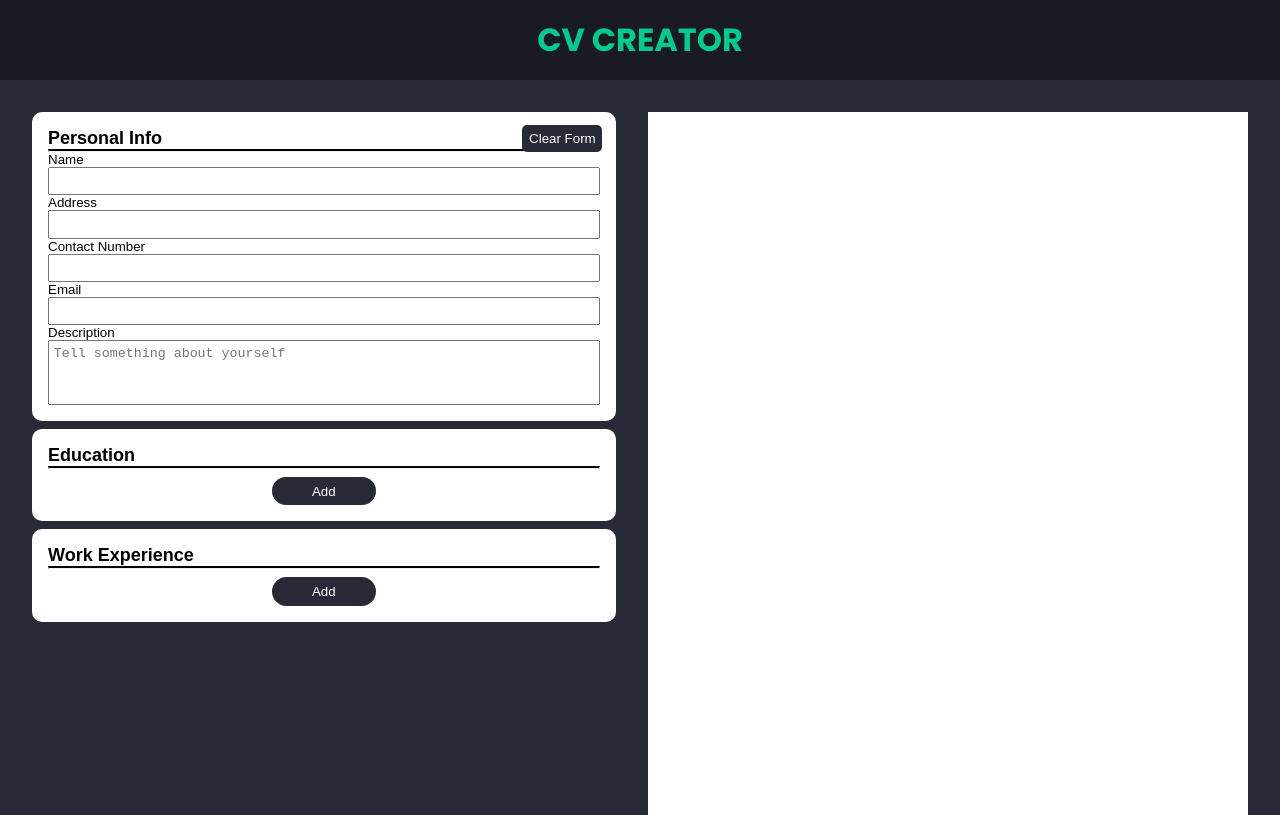
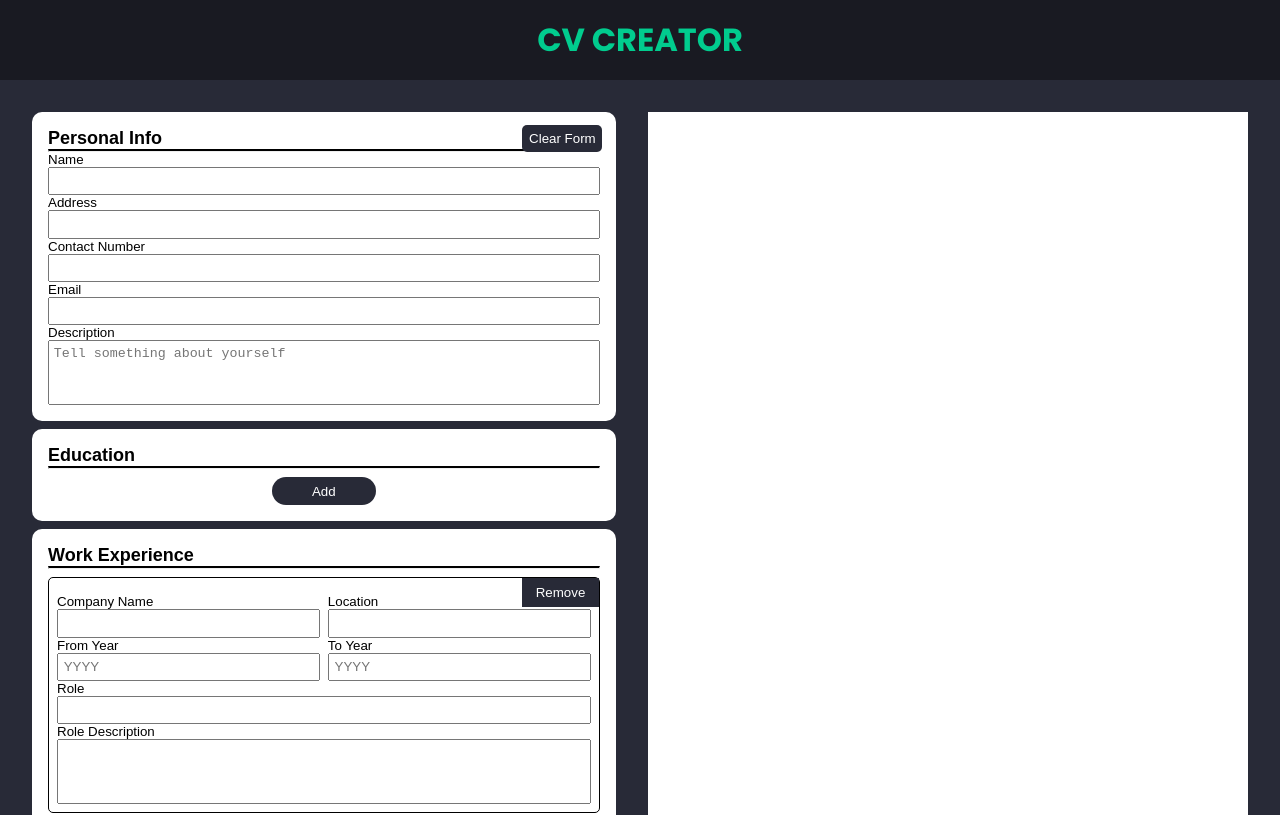
Before and after one commit to Sanjero20/cv-application, a React (Vite) app: page / in a window 1280 px wide. Shown: the top 815 px of the page. Built offline with nearby package versions, Linux system fonts and the light colour scheme; a web font is replaced by a local one.

Commit message:
Add more input fields for work

```diff
--- a/src/components/Main.jsx
+++ b/src/components/Main.jsx
@@ -16,6 +16,17 @@ import '../styles/Form.css';
 
 const retrievedData = retrieveFromLocal('state');
 
+const newValue = {
+  id: uniqid(),
+  companyName: '',
+  location: '',
+  role: '',
+  roleDescription: '',
+  tasks: [],
+  fromYr: '',
+  toYr: '',
+};
+
 const defaultState = {
   personalInfo: {
     name: '',
@@ -25,7 +36,7 @@ const defaultState = {
     description: '',
   },
   education: [],
-  workExperience: [],
+  workExperience: [newValue],
 };
 
 export class Main extends Component {
--- a/src/components/form/Work.jsx
+++ b/src/components/form/Work.jsx
@@ -1,4 +1,15 @@
 import React, { Component } from 'react';
+
+// const newValue = {
+//   id: uniqid(),
+//   companyName: '',
+//   location: '',
+//   role: '',
+//   roleDescription: '',
+//   tasks: [],
+//   fromYr: '',
+//   toYr: '',
+// };
 
 class Work extends Component {
   constructor(props) {
@@ -11,14 +22,38 @@ class Work extends Component {
   renderInputFields = (workArray) => {
     return workArray.map((work, index) => (
       <div className="work-field" key={work.id}>
+        <div className="flex">
+          <fieldset>
+            <label htmlFor="">Company Name</label>
+            <input type="text" name="companyName" />
+          </fieldset>
+
+          <fieldset>
+            <label htmlFor="">Location</label>
+            <input type="text" name="location" />
+          </fieldset>
+        </div>
+
+        <div className="flex">
+          <fieldset>
+            <label htmlFor="">From Year</label>
+            <input type="text" name="fromYr" placeholder="YYYY" />
+          </fieldset>
+
+          <fieldset>
+            <label htmlFor="">To Year</label>
+            <input type="text" name="toYr" placeholder="YYYY" />
+          </fieldset>
+        </div>
+
         <fieldset>
-          <label htmlFor="">Company Name</label>
-          <input type="text" name="companyName" />
+          <label htmlFor="">Role </label>
+          <input type="text" name="role" />
         </fieldset>
 
         <fieldset>
-          <label htmlFor="">Location</label>
-          <input type="text" name="location" />
+          <label htmlFor=""> Role Description</label>
+          <textarea name="roleDescription"></textarea>
         </fieldset>
 
         <button
--- a/src/styles/Form.css
+++ b/src/styles/Form.css
@@ -62,6 +62,13 @@ section.work-experience {
   border-radius: 5px;
 }
 
+/* Button stylings */
+.btn-circle {
+  height: 2em;
+  width: 2em;
+  border-radius: 50%;
+}
+
 .btn-add {
   padding: 0.5em 3em;
   margin: 0 auto;
```
